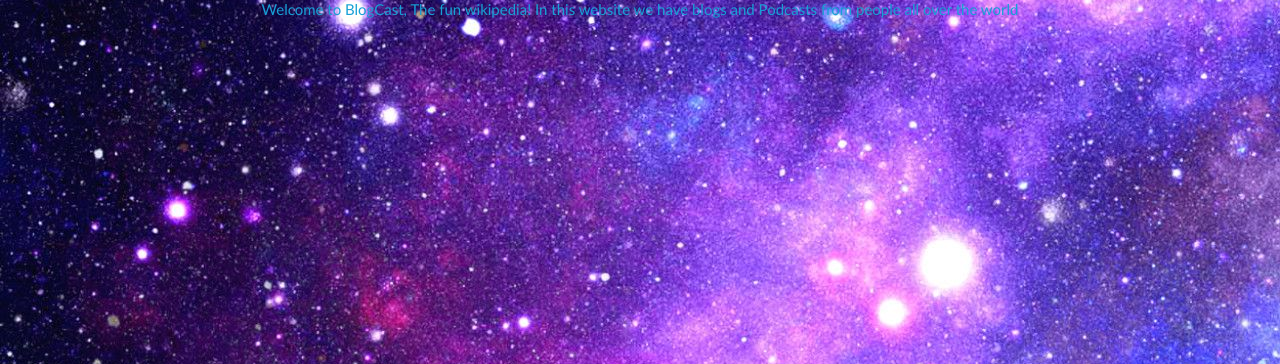
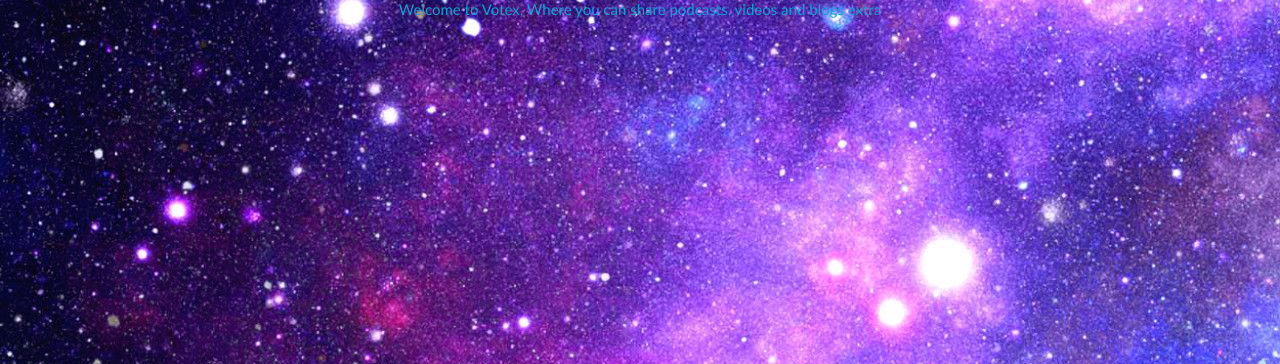
Before and after one commit to PuddlePY/Vortex, a Flask app: page / in a window 1280 px wide. Shown: the part 56-420 px from the top of the page. Run offline with Flask 2, Linux system fonts and the light colour scheme; some libraries are stand-ins or nearby versions.

Commit message:
Update home.html

```diff
--- a/templates/home.html
+++ b/templates/home.html
@@ -55,7 +55,7 @@ p {
 
 
 <h1 style="color:white"BlogCast</h1>
-<p>Welcome to BlogCast, The fun wikipedia! In this website we have blogs and Podcasts from people all over the world</p>
+<p>Welcome to Votex, Where you can share podcasts, videos and blogs extra</p>
 
 
 </body>
```
